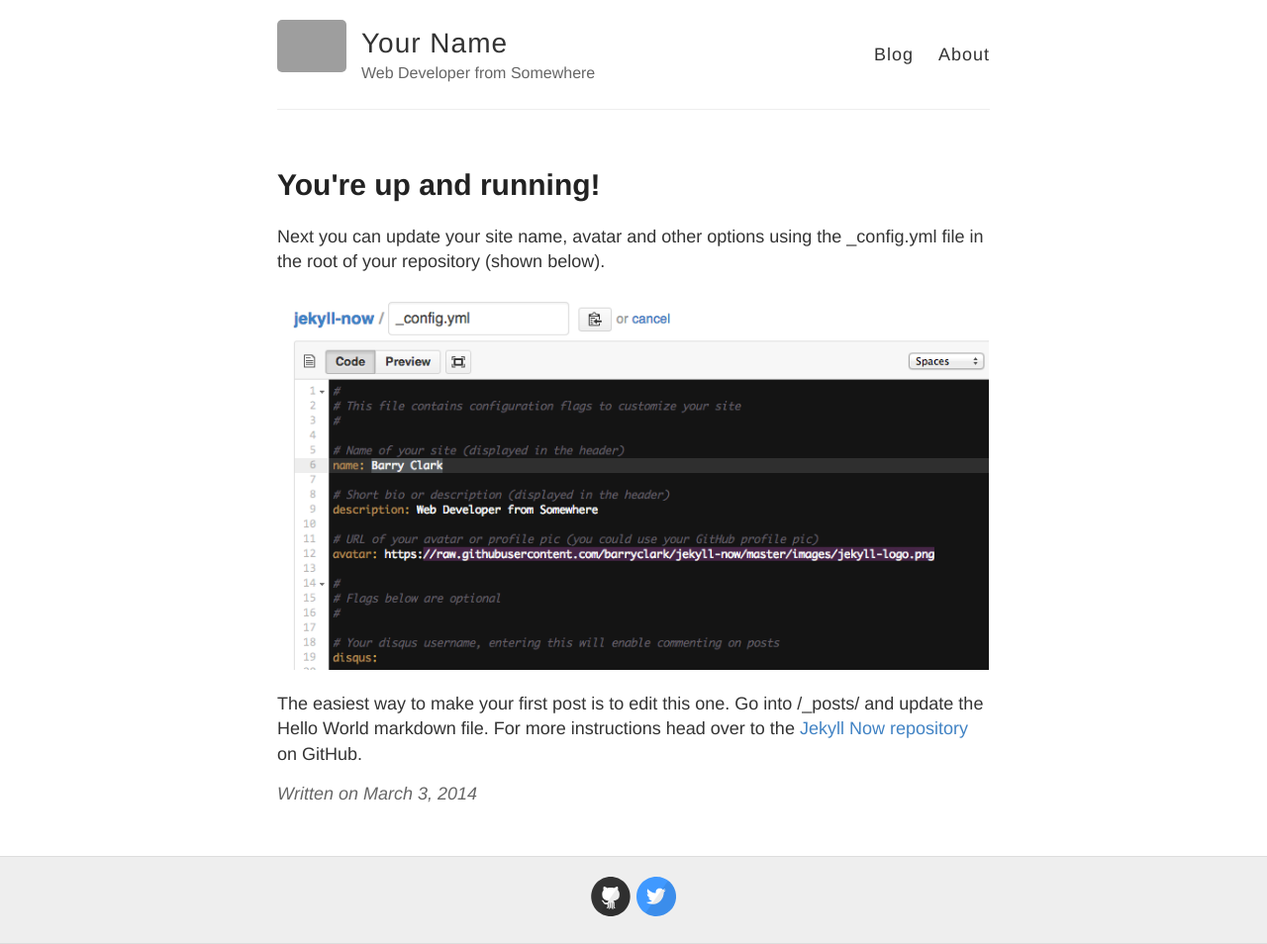
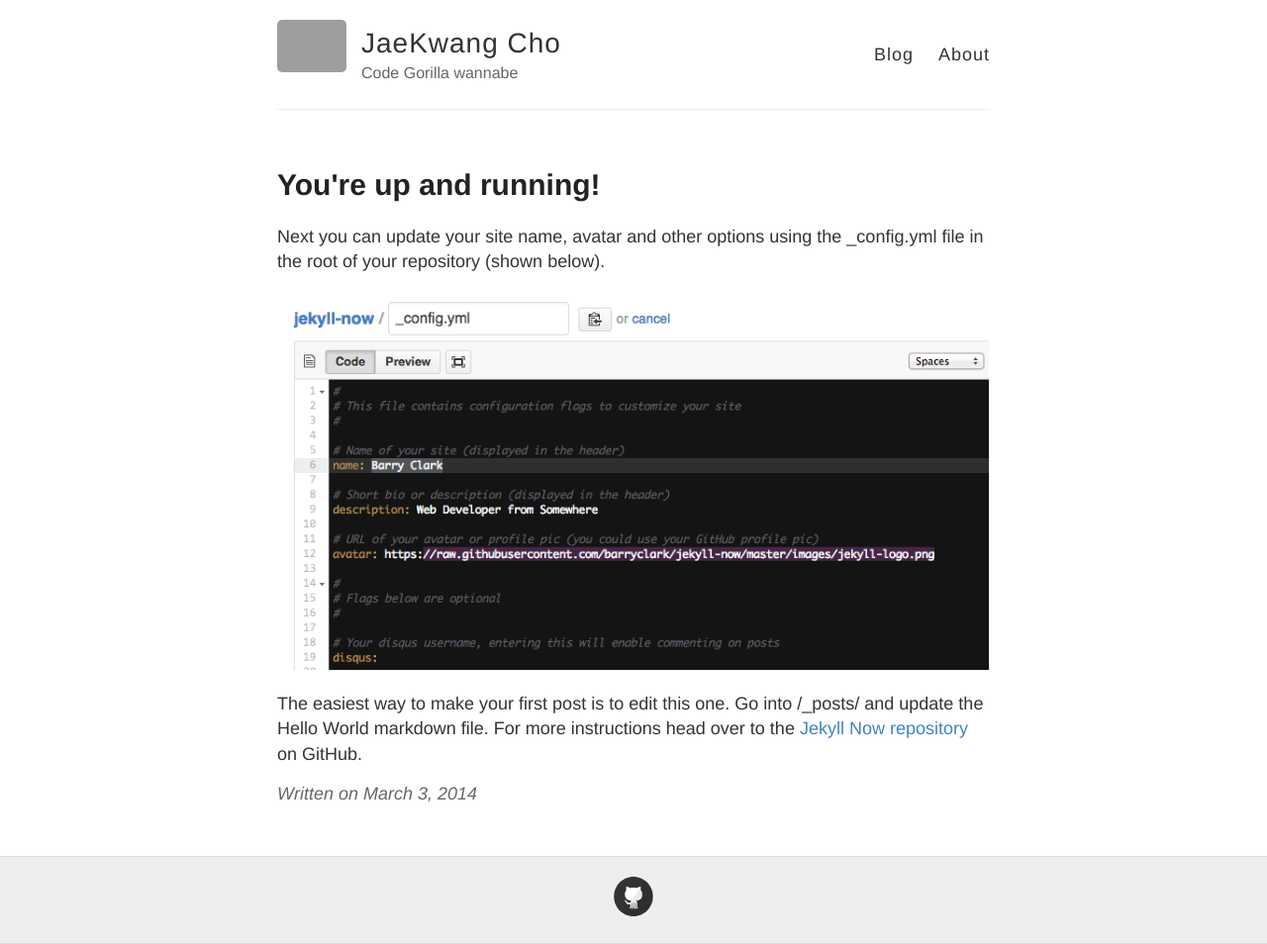
Before and after one commit to JaeKwang-Cho/JaeKwang-Cho.github.io, a Jekyll site: the page built from _posts/2014-3-3-Hello-World.md, in a window 1280 px wide. Shown: the whole page at 99% size. Built offline with Jekyll 4.4.1, drawn with Linux system fonts in a browser that asks for light colours; grey boxes are pictures that could not be loaded.

Commit message:
configure test

```diff
--- a/_config.yml
+++ b/_config.yml
@@ -3,10 +3,10 @@
 #
 
 # Name of your site (displayed in the header)
-name: Your Name
+name: JaeKwang Cho
 
 # Short bio or description (displayed in the header)
-description: Web Developer from Somewhere
+description: Code Gorilla wannabe
 
 # URL of your avatar or profile pic (you could use your GitHub profile pic)
 avatar: https://raw.githubusercontent.com/barryclark/jekyll-now/master/images/jekyll-logo.png
@@ -21,12 +21,12 @@ footer-links:
   email:
   facebook:
   flickr:
-  github: barryclark/jekyll-now
+  github: JaeKwang-Cho
   instagram:
   linkedin:
   pinterest:
   rss: # just type anything here for a working RSS icon
-  twitter: jekyllrb
+  twitter:
   stackoverflow: # your stackoverflow profile, e.g. "users/50476/bart-kiers"
   youtube: # channel/<your_long_string> or user/<user-name>
   googleplus: # anything in your profile username that comes after plus.google.com/
--- a/_layouts/default.html
+++ b/_layouts/default.html
@@ -1,7 +1,7 @@
 <!DOCTYPE html>
 <html>
   <head>
-    <title>{% if page.title %}{{ page.title }} – {% endif %}{{ site.name }} – {{ site.description }}</title>
+    <title>{% if page.title %}{{ page.title }} ??{% endif %}{{ site.name }} ??{{ site.description }}</title>
 
     {% include meta.html %}
 
```
Also changed, not shown: about.md (+3 -3 lines), images/icon_minnie.jpg (added), images/icon_miyeon.jpg (added), images/icon_shuhwa.jpg (added), images/icon_soojin.jpg (added), images/icon_soyeon.jpg (added), images/icon_yuqi.jpg (added).
